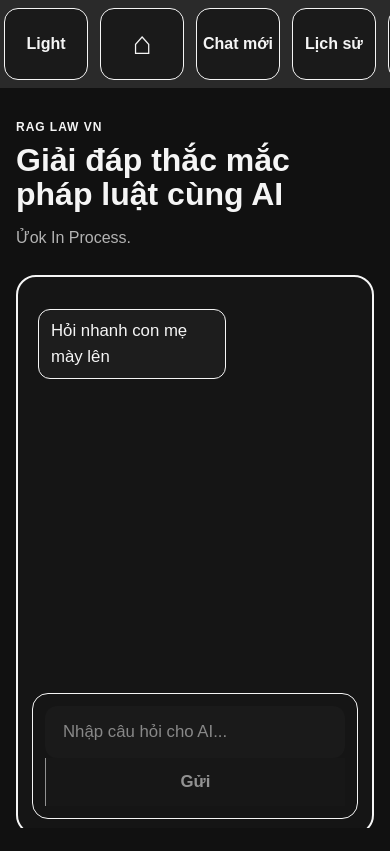
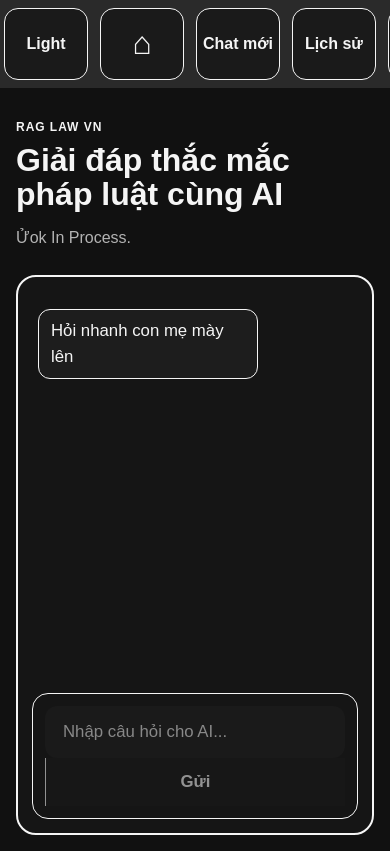
Before and after one commit to ducvan1909/rag_law_vn, a React (Vite) app in the folder web/: page / in a window 390 px wide. Built offline with nearby package versions, Linux system fonts and the light colour scheme.

Commit message:
Set max-width for bubble class to 70%

```diff
--- a/web/src/styles.css
+++ b/web/src/styles.css
@@ -36,7 +36,6 @@ html,
 body,
 #root {
   min-height: 100%;
-  height: 100%;
   margin: 0;
 }
 
@@ -52,12 +51,10 @@ input {
 }
 
 .shell {
-  height: 100vh;
   min-height: 100vh;
   padding: 32px 32px 32px 144px;
   display: grid;
   place-items: start center;
-  overflow: hidden;
 }
 
 .left-rail {
@@ -129,14 +126,11 @@ input {
 }
 
 .hero {
-  width: min(1120px, calc(100vw - 176px));
-  display: grid;
+width: min(1120px, calc(100vw - 176px));  display: grid;
   gap: 24px;
-  height: calc(100vh - 64px);
-  min-height: 0;
+  min-height: calc(100vh - 64px);
   grid-template-rows: auto minmax(0, 1fr);
   align-items: stretch;
-  overflow: hidden;
 }
 
 .hero--screen {
@@ -305,7 +299,6 @@ h1 {
   min-height: 0;
   width: 100%;
   overflow: auto;
-  scroll-behavior: smooth;
   display: grid;
   align-content: start;
   justify-items: start;
@@ -317,7 +310,7 @@ h1 {
 .bubble {
   display: inline-block;
   width: fit-content;
-  max-width: 60%;
+  max-width: 70%;
   padding: 8px 12px;
   border-radius: 12px;
   line-height: 1.55;
@@ -341,40 +334,6 @@ h1 {
 .bubble--system {
   justify-self: start;
   background: var(--bubble-bg);
-}
-
-.bubble--thinking {
-  opacity: 0.8;
-  font-style: italic;
-}
-
-.thinking-text {
-  display: inline-flex;
-  align-items: baseline;
-  gap: 0.05em;
-}
-
-.thinking-dots {
-  display: inline-flex;
-  align-items: baseline;
-}
-
-.thinking-dots__dot {
-  display: inline-block;
-  animation: thinking-dot-bounce 0.9s ease-in-out infinite;
-  will-change: transform;
-}
-
-@keyframes thinking-dot-bounce {
-  0%,
-  80%,
-  100% {
-    transform: translateY(0);
-  }
-
-  40% {
-    transform: translateY(-0.22em);
-  }
 }
 
 .composer {
@@ -763,7 +722,7 @@ h1 {
 
   .hero {
     width: 100%;
-    height: calc(100vh - 136px);
+    min-height: calc(100vh - 136px);
   }
 
   .panel {
```
